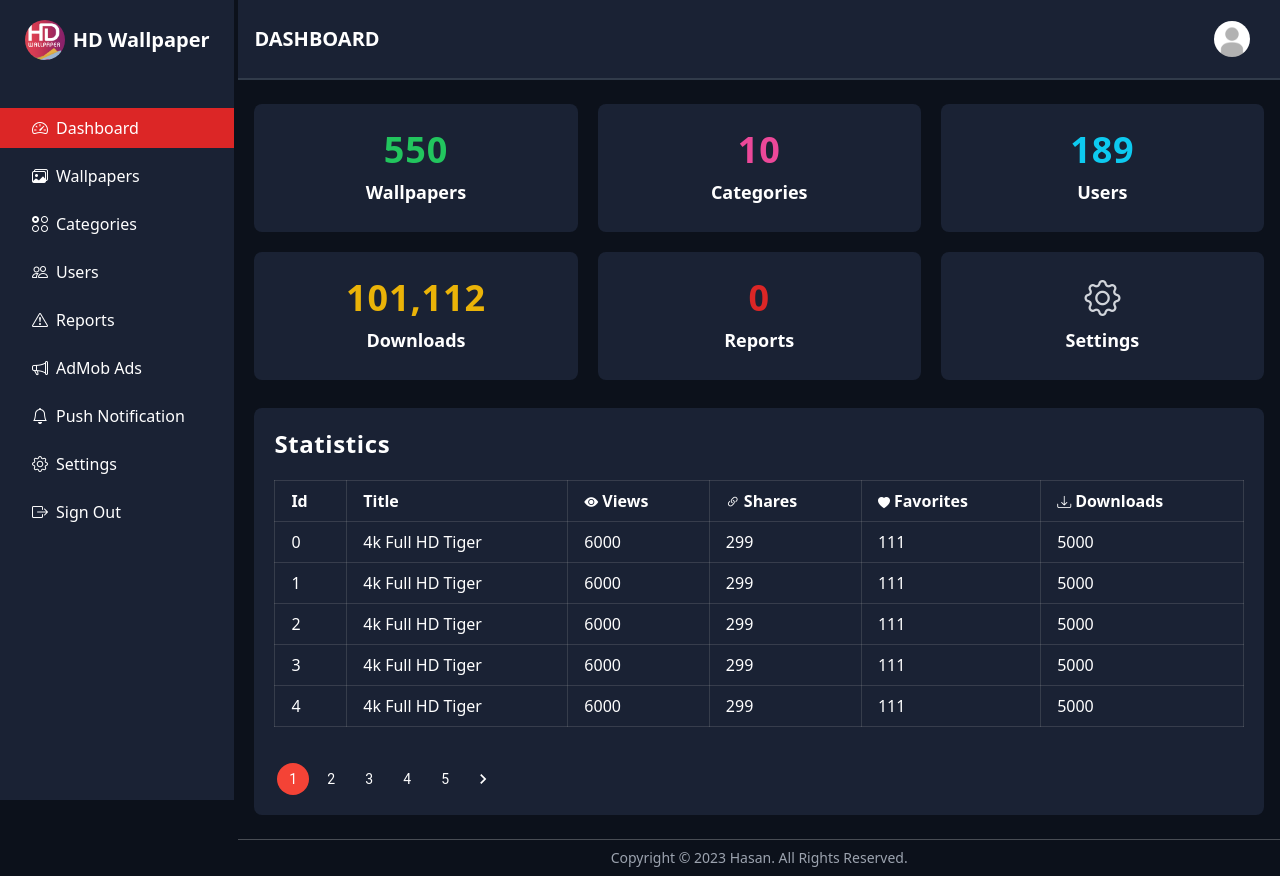
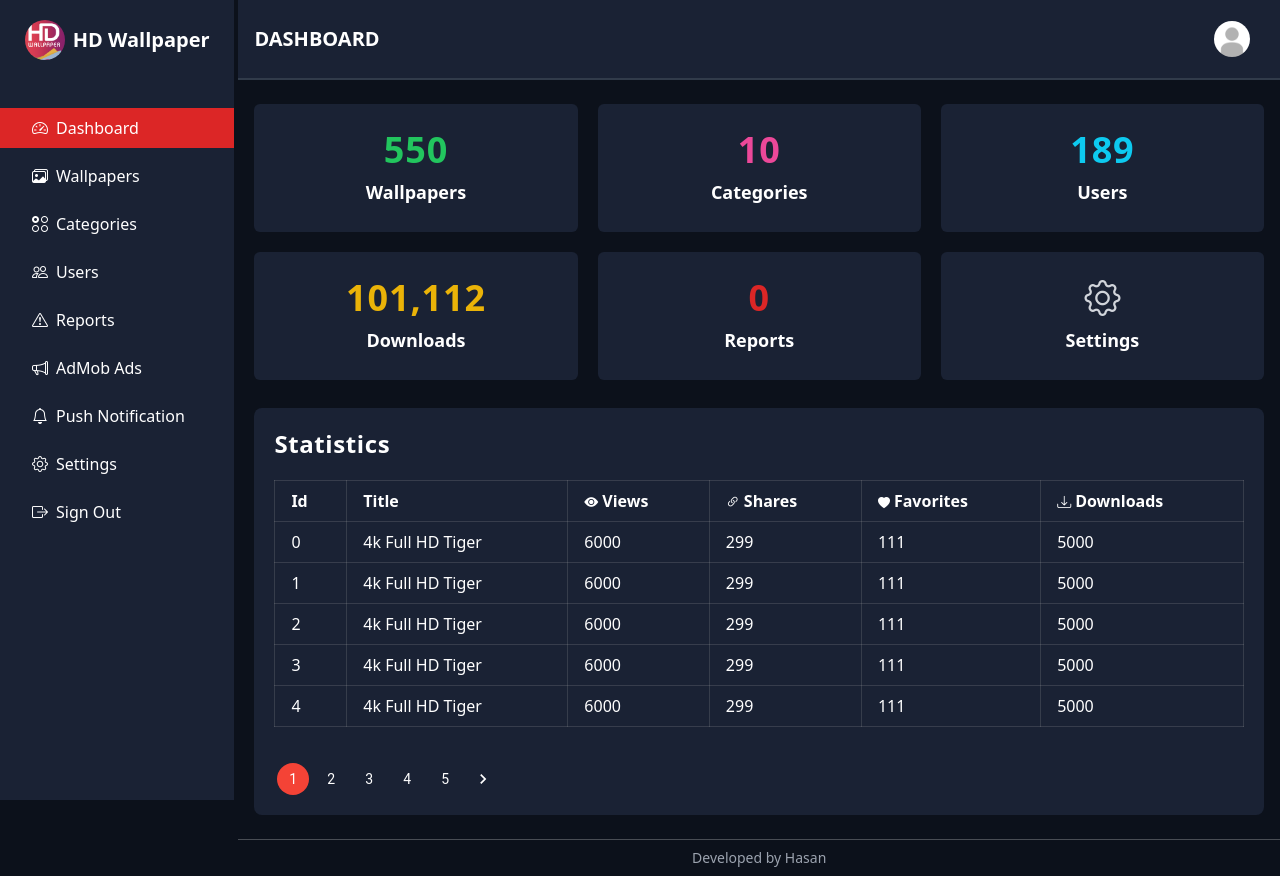
Before and after one commit to ahmod001/wallpaper_admin_panel, a React (Vite) app: page / in a window 1280 px wide. Built offline with nearby package versions, Linux system fonts and the light colour scheme.

Commit message:
some known bug fixed

```diff
--- a/index.html
+++ b/index.html
@@ -3,9 +3,8 @@
 
 <head>
   <meta charset="UTF-8" />
+  <meta name="viewport" content="width=device-width, initial-scale=1">
   <link rel="icon" type="image/svg+xml" href="/logo.png" />
-  <link rel="stylesheet" href="https://cdn.jsdelivr.net/npm/bootstrap@5.2.3/dist/css/bootstrap.min.css
-    ">
   <link href="https://cdn.jsdelivr.net/npm/bootstrap@5.2.3/dist/css/bootstrap.min.css" rel="stylesheet"
     integrity="sha384-rbsA2VBKQhggwzxH7pPCaAqO46MgnOM80zW1RWuH61DGLwZJEdK2Kadq2F9CUG65" crossorigin="anonymous">
   <link rel="stylesheet" href="https://cdn.jsdelivr.net/npm/bootstrap-icons@1.10.4/font/bootstrap-icons.css">
@@ -18,7 +17,6 @@
   <script src="https://cdn.jsdelivr.net/npm/bootstrap@5.3.0-alpha3/dist/js/bootstrap.bundle.min.js"
     integrity="sha384-ENjdO4Dr2bkBIFxQpeoTz1HIcje39Wm4jDKdf19U8gI4ddQ3GYNS7NTKfAdVQSZe"
     crossorigin="anonymous"></script>
-  <script type="module" src="/src/main.jsx"></script>
+<script type="module" src="/src/main.jsx"></script>
 </body>
-
 </html>
--- a/src/App.jsx
+++ b/src/App.jsx
@@ -46,7 +46,6 @@ function App() {
             <Route path='/ads' element={<AdMobAds />} />
             <Route path='/ads/add' element={<AddAdMob />} />
             <Route path='/ads/edit/:adsId' element={<EditAdMob />} />
-
             <Route path='/*' element={<PageNotFound />} />
           </Route>
           <Route path='/sign_in' element={<SignIn />} />
--- a/src/Components/Dashboard/Dashboard.jsx
+++ b/src/Components/Dashboard/Dashboard.jsx
@@ -30,7 +30,6 @@ const Dashboard = () => {
         return number.toString().replace(/\B(?=(\d{3})+(?!\d))/g, ",")
     }
 
-
     return (
         <section className='container tw-px-4 tw-space-y-7'>
 
@@ -44,7 +43,7 @@ const Dashboard = () => {
                             style={{ transformOrigin: 'center' }}
                             onDurationChange={() => 1500}>
                             <div onClick={() => navigate(card.redirectLink)}
-                                className='tw-text-center navyBlue tw-cursor-pointer tw-rounded-lg hover:tw-bg-gray-800 tw-flex sm:tw-h-32 tw-h-28 tw-col tw-font-semibold' >
+                                className='tw-text-center navyBlue tw-cursor-pointer tw-rounded-md tw-flex sm:tw-h-32 tw-h-28 tw-col hover:tw-bg-gray-800 tw-font-semibold' >
                                 <div className='m-auto tw-space-y-2'>
                                     <h3 className={` ${card.color} tw-text-3xl lg:tw-text-4xl tw-font-semibold tw-tracking-wide`}>{formatNumber(card.length)}
                                     </h3>
@@ -57,7 +56,7 @@ const Dashboard = () => {
                 {/* Settings */}
                 <Grow in={true} onDurationChange={() => 1500}>
                     <div onClick={() => navigate('/settings')}
-                        className='tw-text-center navyBlue tw-cursor-pointer tw-rounded-lg hover:tw-bg-gray-800 tw-flex sm:tw-h-32 tw-h-28 tw-col tw-font-semibold'>
+                        className='tw-text-center navyBlue tw-cursor-pointer tw-rounded-md hover:tw-bg-gray-800 tw-flex sm:tw-h-32 tw-h-28 tw-col tw-font-semibold'>
                         <div className='m-auto tw-space-y-2'>
                             <h3 className='tw-text-3xl md:tw-text-4xl tw-font-semibold tw-text-gray-300'>
                                 <i className="bi bi-gear" />
--- a/src/Components/Footer/Footer.jsx
+++ b/src/Components/Footer/Footer.jsx
@@ -4,7 +4,10 @@ const Footer = () => {
     return (
         <div className=''>
             <hr />
-            <h2 className='tw-text-gray-400 tw-text-sm tw-font-base tw-text-center my-2'>Copyright © 2023 Hasan. All Rights Reserved.</h2>
+            <h2 className='tw-text-gray-400 tw-text-sm tw-font-base tw-text-center my-2'>
+                {2 % 2 === 0 ?
+                    'Developed by Hasan'
+                    : 'Copyright © 2023 Admin. All Rights Reserved.'}</h2>
         </div>
     );
 };
--- a/src/Components/PushNotification/PushNotification.jsx
+++ b/src/Components/PushNotification/PushNotification.jsx
@@ -56,7 +56,7 @@ const PushNotification = () => {
                     in={true}
                     onDurationChange={() => 1500}>
                     <form onSubmit={handleSubmit(onSubmit)}
-                        action="push_notification" className=' my-auto tw-space-y-5 sm:tw-w-11/12' method="post">
+                        action="push_notification" className=' my-auto tw-space-y-5 tw-w-full sm:tw-w-11/12' method="post">
 
                         {/* Title */}
                         <div className='row'>
--- a/src/Components/Reports/Reports.jsx
+++ b/src/Components/Reports/Reports.jsx
@@ -99,7 +99,7 @@ const Reports = () => {
         setReports(reports.filter(report => report.id !== targetedReportId))
     }
     return (
-        <section className='container tw-mt-4 tw-mb-7'>
+        <section className='container tw-min-h-screen tw-mt-4 tw-mb-7'>
 
             {/*  Dialog for delete confirmation */}
             <PopUpDialog
--- a/src/Components/Users/Users.jsx
+++ b/src/Components/Users/Users.jsx
@@ -72,7 +72,7 @@ const Users = () => {
     }
 
     return (
-        <section className='container tw-mt-4 tw-mb-7'>
+        <section className='container tw-min-h-screen tw-mt-4 tw-mb-7'>
             {/*  Dialog for Block confirmation */}
             <PopUpDialog
                 isActionBtnClicked={isBlockBtnClicked}
```
Also changed, not shown: src/Components/MainLayout/MainLayout.jsx (+8 -3 lines), 1 other file (tests, documents, lock files or other folders).
